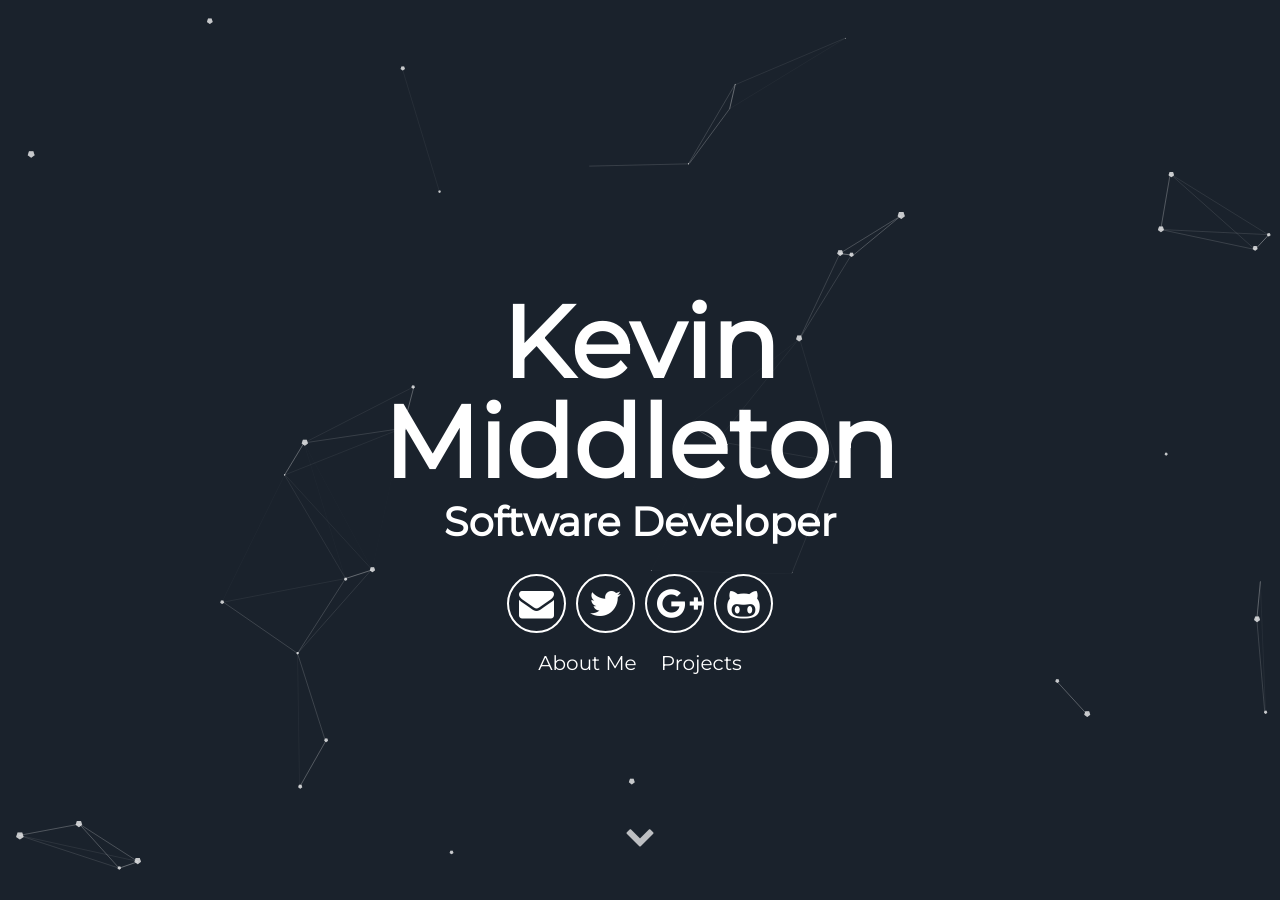
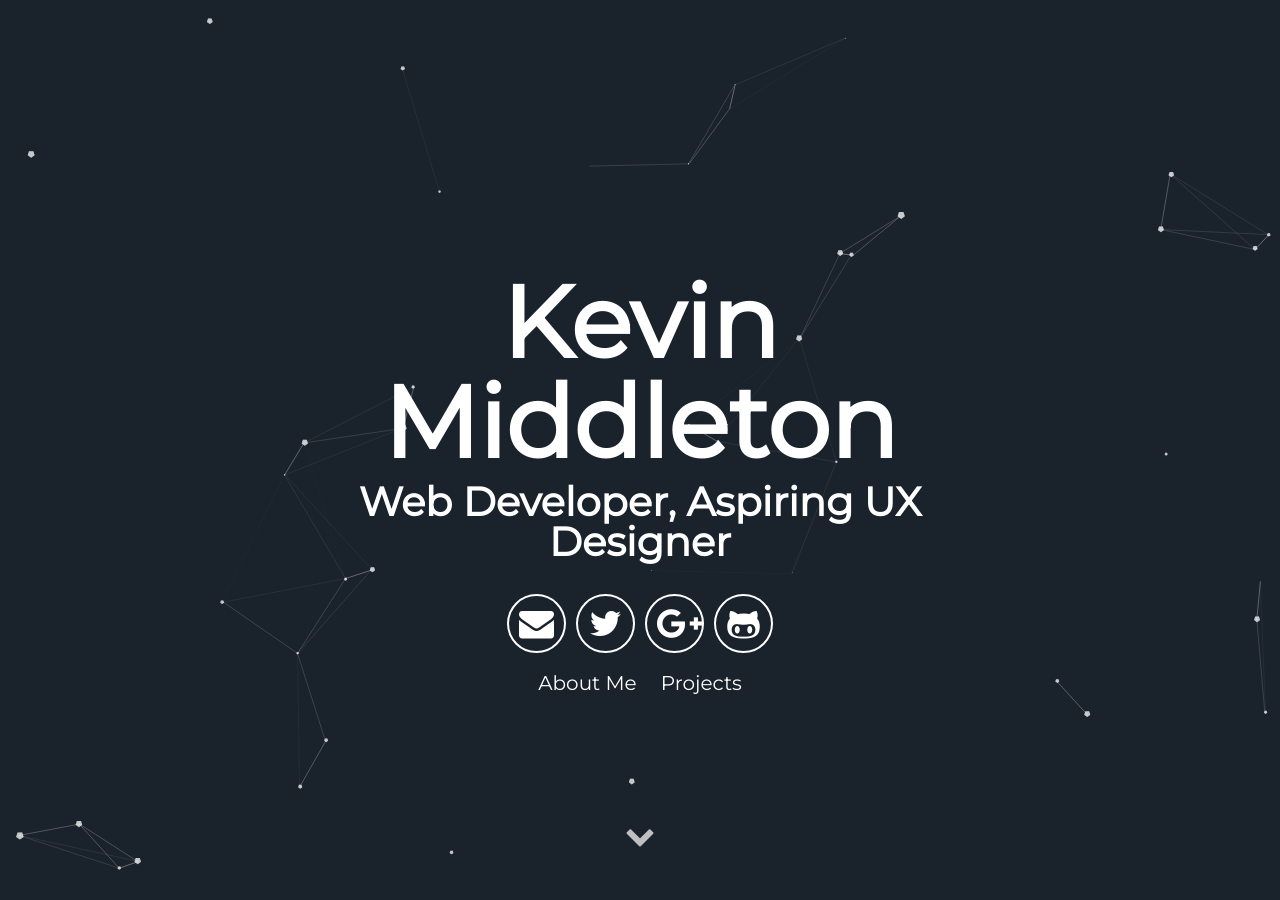
Before and after one commit to Kevin-Middleton/kevin-middleton.github.io, a Jekyll site: the page built from index.html, in a window 1280 px wide and 900 px high. Built offline with Jekyll 4.4.1, drawn with Linux system fonts in a browser that asks for light colours.

Commit message:
Update _config.yml

```diff
--- a/_config.yml
+++ b/_config.yml
@@ -7,8 +7,8 @@ url: "kevin-middleton.github.io" # the base hostname & protocol for your site e.
 # User settings
 username: Kevin Middleton
 user_description: Bicycle rights irony actually neutra typewriter lyft. Man bun taxidermy put a bird on it, umami yr ramps pop-up ugh bushwick chia lo-fi. Occupy bitters pour-over snackwave you probably haven't heard of them small batch. Cornhole mustache man bun letterpress echo park VHS.
-user_title: Software Developer
-email: anon@anon.com
+user_title: Web Developer, Aspiring UX Designer
+email: kevinmiddleton@my.ccsu.edu
 twitter_username: lorem_ipsum
 github_username:  lorem_ipsum
 gplus_username:  lorem_ipsum
```
